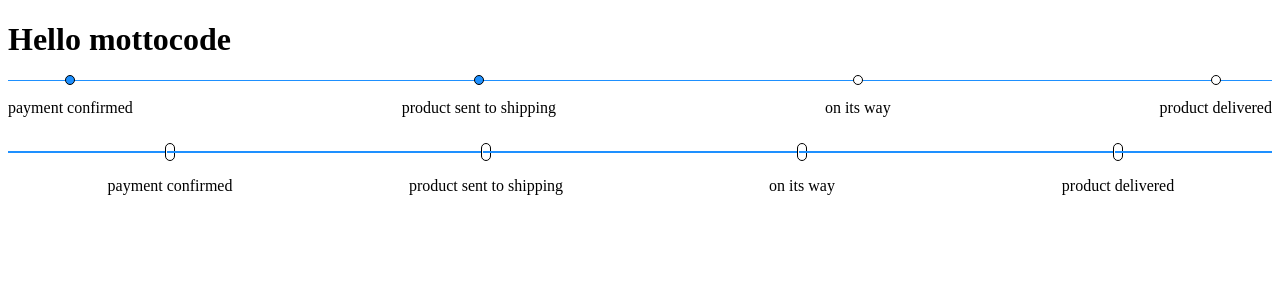
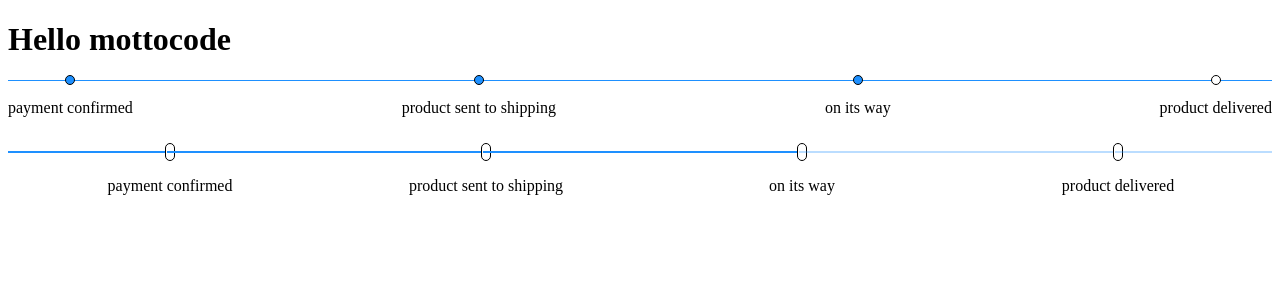
Before and after one commit to luizfiorentino/reusable-components-hub, a Next.js app: page / in a window 1280 px wide. Shown: the top 300 px of the page. Built offline with nearby package versions, Linux system fonts and the light colour scheme.

Commit message:
logic and design in tune to display light and bold parts of the bar

```diff
--- a/components/progressBar/index.js
+++ b/components/progressBar/index.js
@@ -8,7 +8,7 @@ export default function ProgressBar({
   barSteps,
   stepIndex,
 }) {
-  console.log(stepIndex);
+  console.log(stepIndex, barSteps.length);
   return (
     <div>
       {barSteps && (
@@ -32,10 +32,19 @@ export default function ProgressBar({
       <div className={styles.bar}>
         {barSteps.map((el, index) => (
           <div className={styles.stepsInner}>
-            <div className={styles.streep}></div>
-
+            <div
+              className={stepIndex >= index ? styles.streep : styles.light}
+            ></div>
             <div className={styles.oneBubble}></div>
-            <div className={styles.streep}></div>
+            <div
+              className={
+                stepIndex - 1 >= index ||
+                (stepIndex === barSteps.length - 1 &&
+                  index === barSteps.length - 1)
+                  ? styles.streep
+                  : styles.light
+              }
+            ></div>
           </div>
         ))}
         {/* <div className={styles.stepsInner}>
--- a/components/progressBar/index.module.css
+++ b/components/progressBar/index.module.css
@@ -113,6 +113,13 @@
   width: 100%;
   height: 2px;
 }
+.light {
+  background-color: dodgerblue;
+  width: 100%;
+  height: 2px;
+  opacity: 0.3;
+}
+
 .lastStreep {
   border: 1px solid green;
   width: 100%;
@@ -120,13 +127,13 @@
   height: 2px;
 }
 
-.light {
+/* .light {
   width: 20%;
   border: 1px solid green;
   opacity: 0.5;
   height: 2px;
   width: 4px;
-}
+} */
 
 .segment1 {
   background-color: dodgerblue;
--- a/pages/index.js
+++ b/pages/index.js
@@ -17,7 +17,7 @@ export default function index() {
     "on its way",
     "product delivered",
   ];
-  const currentStep = "product sent to shipping";
+  const currentStep = "on its way";
   const stepIndex = barSteps.indexOf(currentStep);
 
   const cardList = [...Array(numberOfCards)];
```
